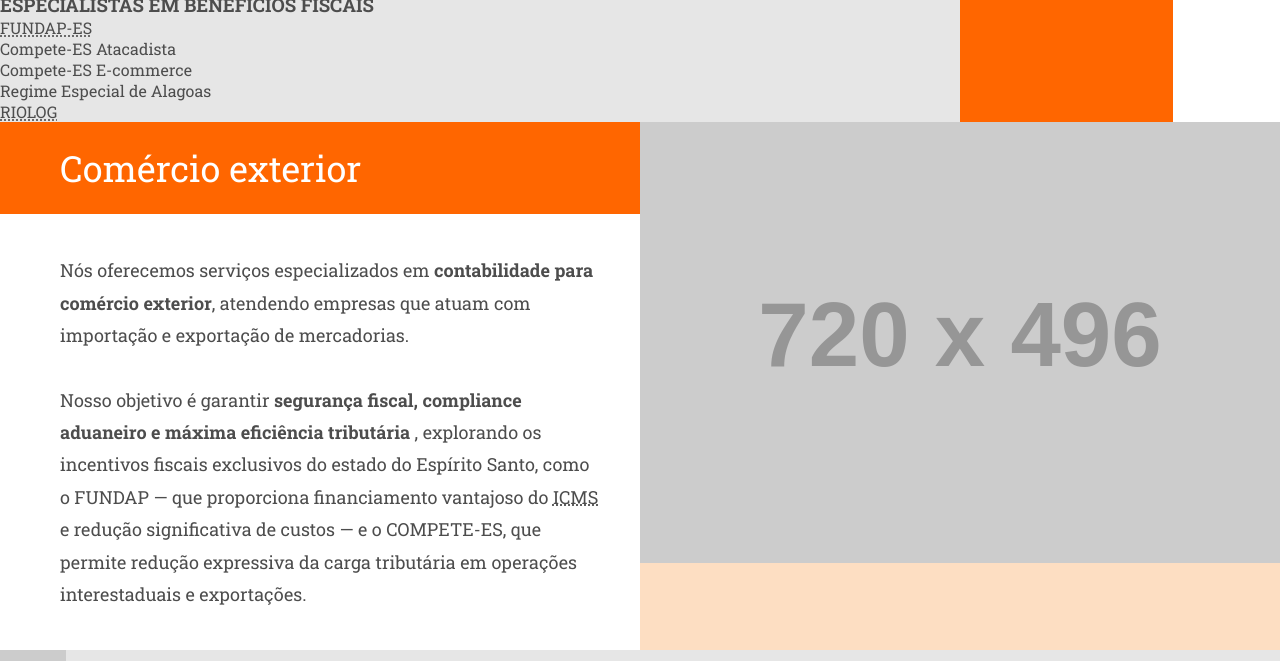
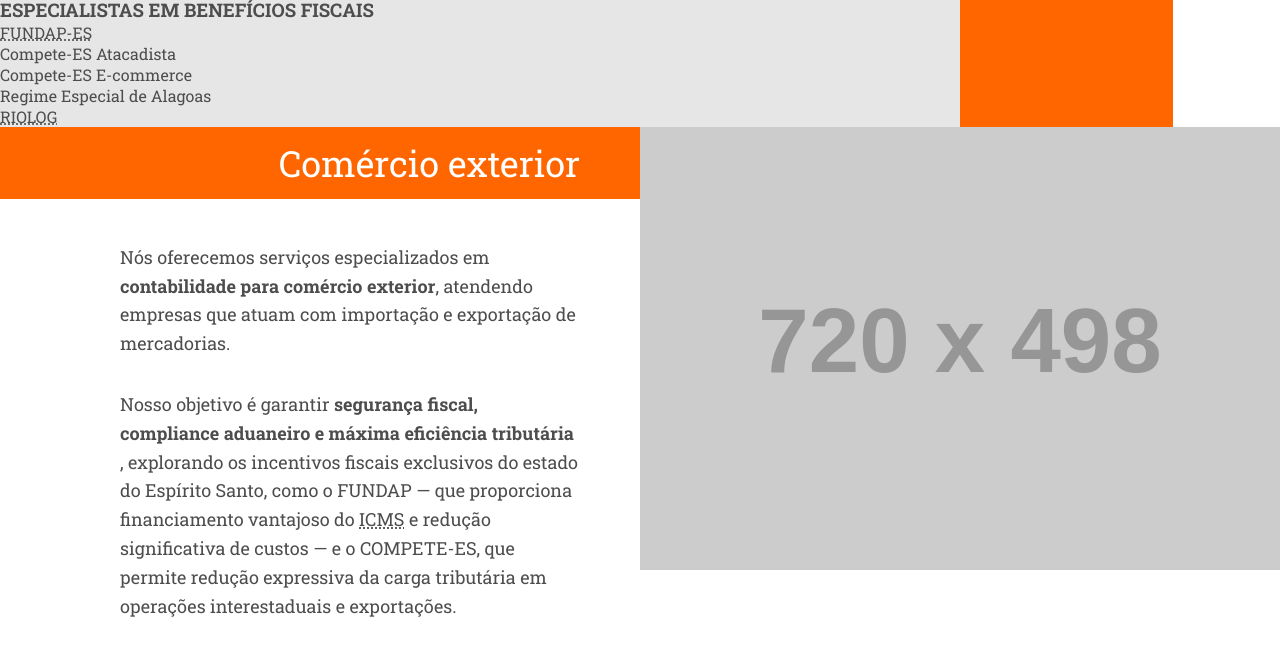
Before and after one commit to rafaeldgeo/exacta-contabilidade, a plain HTML site: page index.html in a window 1280 px wide. Shown: the part 1450-2111 px from the top of the page. Drawn offline with Linux system fonts and the light colour scheme; placeholder pictures from the web are drawn by us.

Commit message:
ajustando responsividade block-image-content

```diff
--- a/assets/css/style.css
+++ b/assets/css/style.css
@@ -63,17 +63,23 @@ body {
   max-inline-size: 90rem;
 }
 
-img {
+/* img {
   block-size: auto;
   display: block;
   max-inline-size: 100%;
-}
+} */
 
 .header {
   align-items: center;
   display: flex;
   justify-content: space-between;
   padding-block: clamp(2.25rem, 4.45vw, 4.5rem);
+}
+
+.hedader img {
+  block-size: auto;
+  display: block;
+  max-inline-size: 100%;
 }
 
 .logo__img {
@@ -101,8 +107,11 @@ img {
   background-color: var(--color-bg-block-image-content--content);
 }
 
+.block-image-content__header {
+  background-color: var(--color-bg-title);
+}
+
 .block-image-content__title {
-  background-color: var(--color-bg-title);
   color: var(--color-tx-light);
   font-weight: 400;
 }
@@ -182,8 +191,8 @@ img {
   }
 
   .block-image-content__title {
-    padding-block: 1.375rem;
-    font-size: 2.25rem;
+    /* padding-block: 1.375rem;
+    font-size: 2.25rem; */
   }
 
   .block-text-only {
@@ -201,14 +210,61 @@ img {
   .container {
   }
 
+  .block-image-content {
+  }
+
   .block-image-content__image {
     grid-column: 1 / -7;
     grid-row: 1;
+    aspect-ratio: 720 / 498;
+    overflow: hidden;
+  }
+
+  .block-image-content__photo {
+    width: 100%;
+    height: 100%;
+    object-fit: cover;
   }
 
   .block-image-content__content {
     grid-column: 7 / -1;
     grid-row: 1;
+  }
+
+  .block-image-content__header {
+  }
+
+  .block-image-content__body {
+    padding-block: 44px;
+    padding-inline: 60px 120px;
+  }
+
+  .block-image-content__body--reverse {
+    padding-inline: 120px 60px;
+  }
+
+  .block-image-content__title {
+    font-size: 36px;
+    padding-block: 12px;
+    padding-inline: 60px 120px;
+    text-align: start;
+  }
+
+  .block-image-content__title--reverse {
+    text-align: end;
+    padding-inline: 120px 60px;
+  }
+
+  .block-image-content__text {
+    inline-size: 100%;
+    max-inline-size: 540px;
+    font-size: 18px;
+    line-height: 1.6;
+    margin-block-end: 32px;
+  }
+
+  .block-image-content__text:last-child {
+    margin-block-end: 0;
   }
 
   .block-image-content__image--reverse {
@@ -217,28 +273,6 @@ img {
 
   .block-image-content__content--reverse {
     grid-column: 1 / -7;
-  }
-
-  .block-image-content__body {
-    padding-block: 40px;
-  }
-
-  .block-image-content__title {
-    padding-inline-start: 60px;
-    padding-block: 22px;
-    font-size: 36px;
-    /* padding-inline-start: clamp(1.85rem, 2.09vw, 7.5rem);
-    padding-block: clamp(0.875rem, 0.98vw, 1.375rem);
-    font-size: clamp(1.625rem, 2.5vw, 2.25rem); */
-  }
-
-  .block-image-content__text {
-    margin-block-end: 32px;
-    font-size: 18px;
-    line-height: 1.8;
-    inline-size: 100%;
-    max-inline-size: 600px;
-    padding-inline-start: 60px;
   }
 
   .block-image-content__text:last-child {
--- a/index.html
+++ b/index.html
@@ -93,14 +93,16 @@
           <div class="block-image-content__image">
             <img
               class="block-image-content__photo"
-              src="https://placehold.co/720x496"
+              src="https://placehold.co/720x498"
               alt="Profissional analisando relatório impresso sobre mesa de escritório durante reunião por videoconferência."
               width="720"
-              height="496"
+              height="530"
             />
           </div>
           <div class="block-image-content__content">
-            <h2 class="block-image-content__title">Sobre nós</h2>
+            <div class="block-image-content__header">
+              <h2 class="block-image-content__title">Sobre nós</h2>
+            </div>
             <div class="block-image-content__body">
               <p class="block-image-content__text">
                 A <strong>Exacta Contabilidade Empresarial</strong> atua desde
@@ -292,18 +294,20 @@
           >
             <img
               class="block-image-content__photo"
-              src="https://placehold.co/720x496"
+              src="https://placehold.co/720x498"
               alt="Porto com um navio atracado embarcando containers"
               width="720"
-              height="496"
+              height="530"
               loading="lazy"
             />
           </div>
-          <div
-            class="block-image-content__content block-image-content__content--reverse"
-          >
-            <h2 class="block-image-content__title">Comércio exterior</h2>
-            <div class="block-image-content__body">
+          <div class="block-image-content__content block-image-content__content--reverse">
+            <div class="block-image-content__header block-image-content__header--reverse">
+              <h2 class="block-image-content__title block-image-content__title--reverse">Comércio exterior</h2>
+            </div>
+            <div
+              class="block-image-content__body block-image-content__body--reverse"
+            >
               <p class="block-image-content__text">
                 Nós oferecemos serviços especializados em
                 <strong>contabilidade para comércio exterior</strong>, atendendo
```
